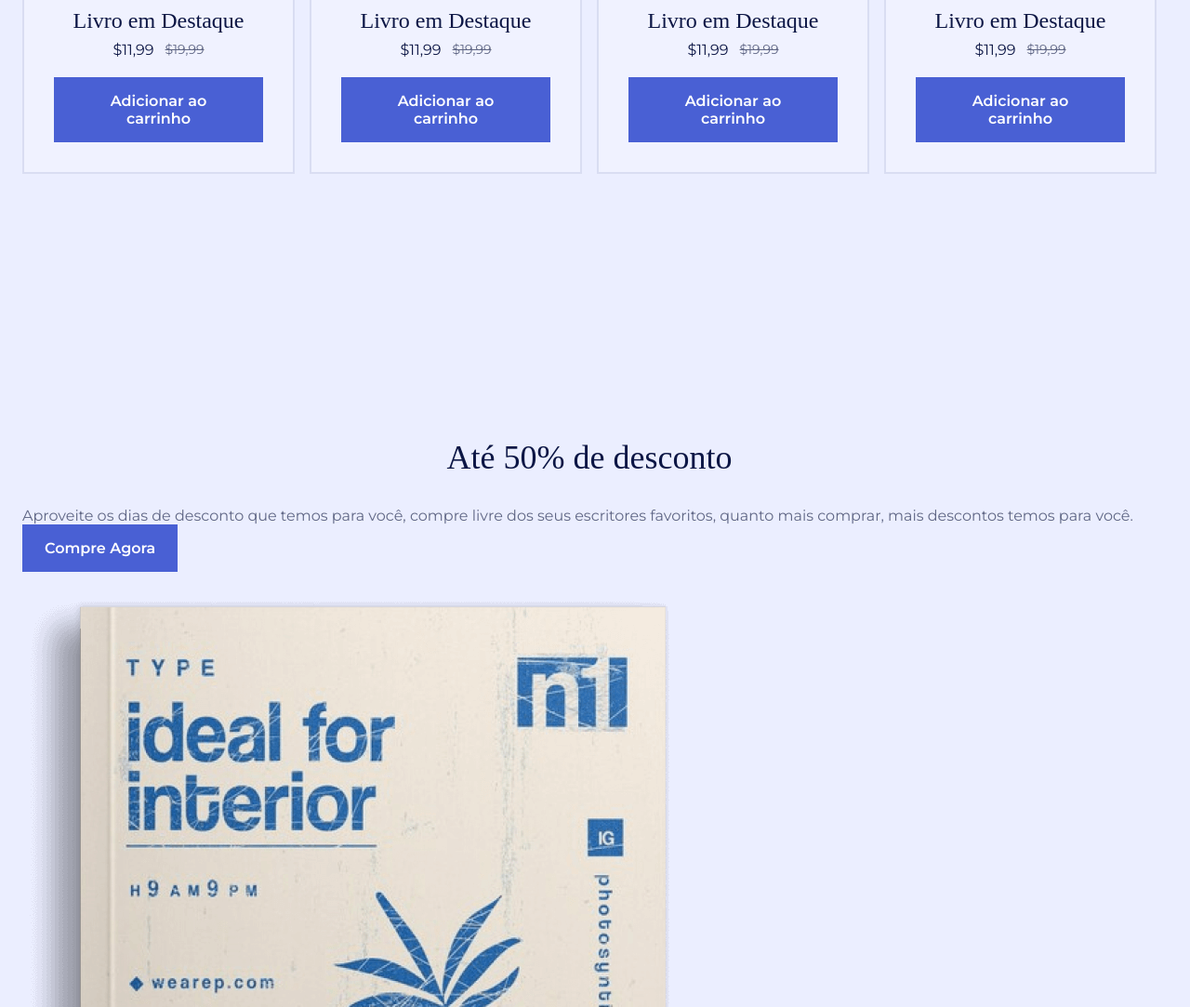
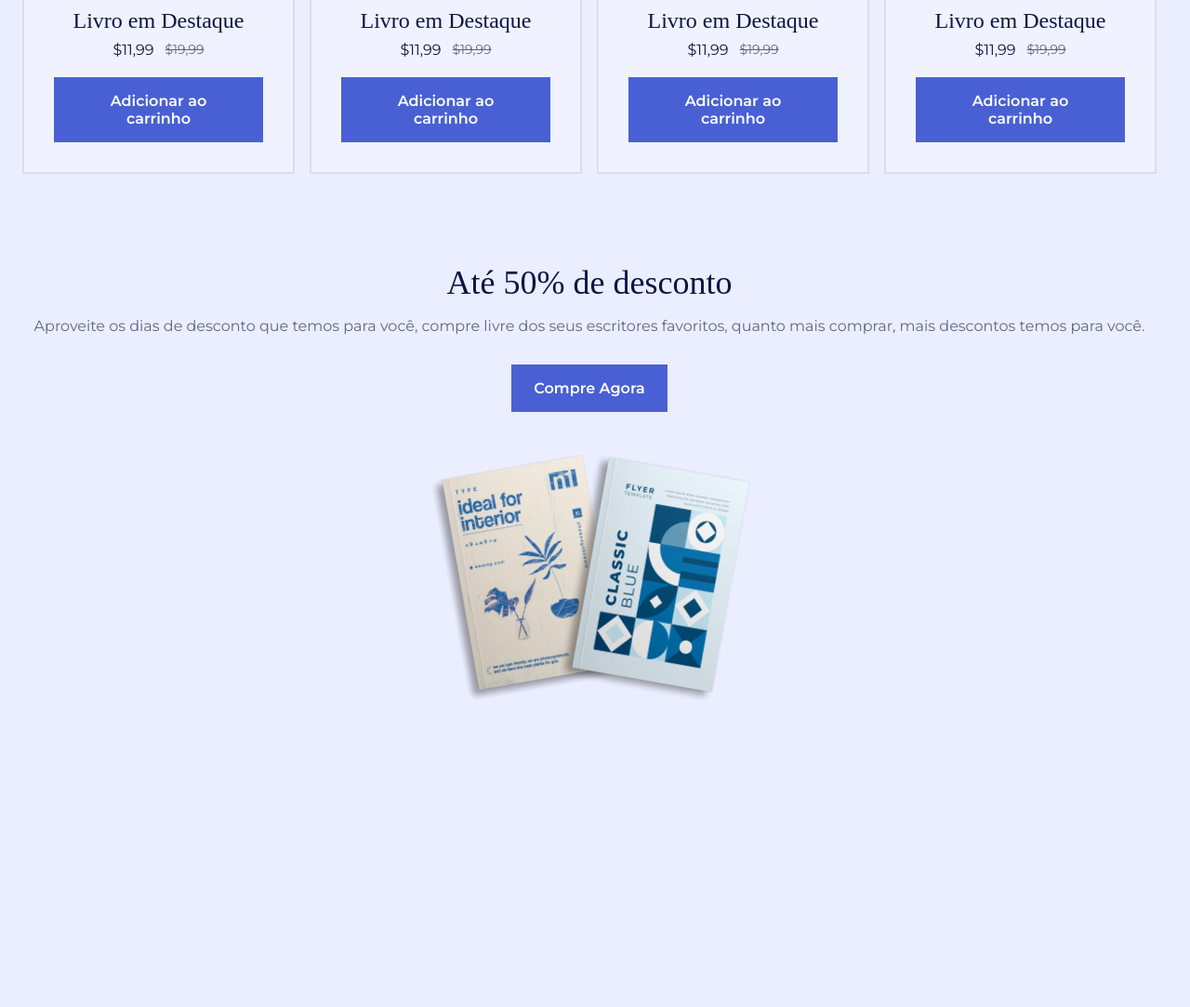
Before and after one commit to Dhimylee/Book-Website, a plain HTML site: page index.html in a window 1280 px wide. Shown: the part 1658-2741 px from the top of the page at 93% size. After the commit the page ends 2661 px from the top, so only its background shows below. Drawn offline with nearby package versions, Linux system fonts and the light colour scheme; a web font is replaced by a local one.

Commit message:
Finalizando estilização do box desconto

```diff
--- a/assets/css/style.css
+++ b/assets/css/style.css
@@ -503,3 +503,38 @@ img {
     color: var(--firts-color);
     transition: border .4s background-color .4s;
 }
+
+/*================ DISCOUNT ================ */
+.discount__container {
+    row-gap: 3.5rem;
+}
+
+.discount__data {
+    text-align: center;
+}
+
+.discount__title {
+    margin-bottom: 1rem;
+}
+
+.discount__description {
+    margin-bottom: 2rem;
+}
+
+.discount__images {
+    display: flex;
+    justify-content: center;
+}
+
+.discount__img-1,
+.discount__img-2 {
+    width: 170px;
+}
+
+.discount__img-1 {
+    transform: translateX(1rem) rotate(-10deg);
+}
+
+.discount__img-2 {
+    transform: translateX(-1rem) rotate(10deg);
+}
--- a/index.html
+++ b/index.html
@@ -178,7 +178,7 @@
         </section>
 
         <!--================ FEATURED ================ -->
-        <section class="featured section" id="featured" style="height: 100vh;">
+        <section class="featured section" id="featured">
             <h2 class="section__title">
                 Livros em Destaque
             </h2>
@@ -369,7 +369,7 @@
         </section>
 
         <!--================ DISCOUNT ================ -->
-        <section class="discount section" id="discount">
+        <section class="discount section" id="discount" style="height: 100vh;">
             <div class="discount__container container grid">
                 <div class="discount__data">
                     <h2 class="discount__title section__title">Até 50% de desconto</h2>
```
